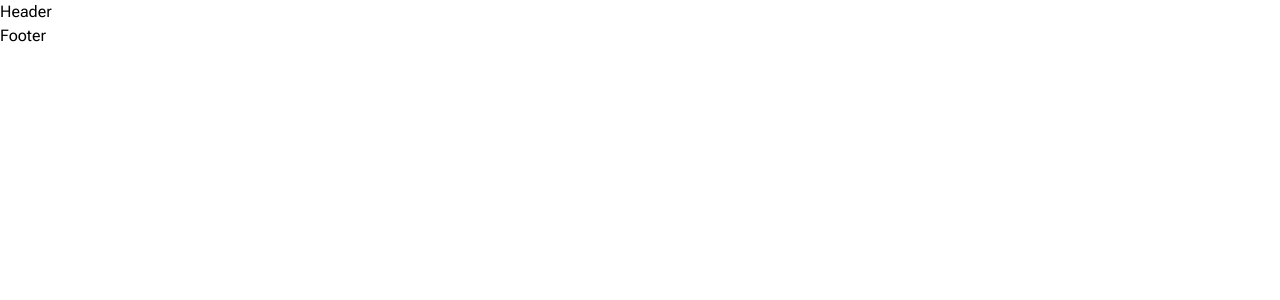
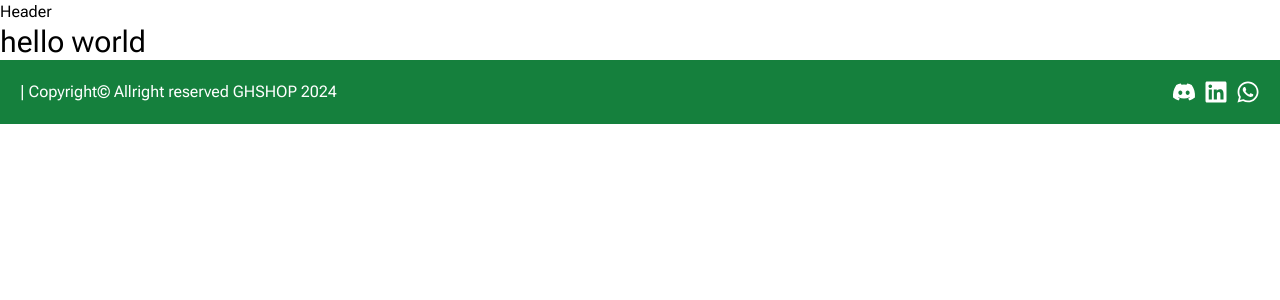
Before and after one commit to mhgkhan/ghshop, a Next.js app: page / in a window 1280 px wide. Shown: the top 300 px of the page. Built offline with nearby package versions, Linux system fonts and the light colour scheme; a web font is replaced by a local one.

Commit message:
footer completed, install react-icons packege

```diff
--- a/package.json
+++ b/package.json
@@ -9,9 +9,10 @@
     "lint": "next lint"
   },
   "dependencies": {
+    "next": "14.2.4",
     "react": "^18",
     "react-dom": "^18",
-    "next": "14.2.4"
+    "react-icons": "^5.2.1"
   },
   "devDependencies": {
     "postcss": "^8",
--- a/src/app/page.js
+++ b/src/app/page.js
@@ -1,3 +1,3 @@
 export default function Home() {
-  return <h1></h1>;
+  return <h1 className="text-3xl text-black">hello world</h1>;
 }
--- a/src/components/Footer.jsx
+++ b/src/components/Footer.jsx
@@ -1,7 +1,28 @@
+import Link from "next/link";
 import React from "react";
+import { FaDiscord, FaLinkedin, FaWhatsapp } from "react-icons/fa";
 
 const Footer = () => {
-  return <footer>Footer</footer>;
+  return (
+    <footer className="bg-green-700 w-full">
+      <div className="container mx-auto p-5 flex items-center justify-between gap-3 flex-wrap-reverse">
+        <p className="text-white">
+          | Copyright&copy; Allright reserved GHSHOP 2024
+        </p>
+        <div className="icons-social flex items-center justify-center gap-2 text-white text-2xl">
+          <Link href={"/"}>
+            <FaDiscord />
+          </Link>
+          <Link href={"/"}>
+            <FaLinkedin />
+          </Link>
+          <Link href={"/"}>
+            <FaWhatsapp />
+          </Link>
+        </div>
+      </div>
+    </footer>
+  );
 };
 
 export default Footer;
```
Also changed, not shown: 1 other file (tests, documents, lock files or other folders).
